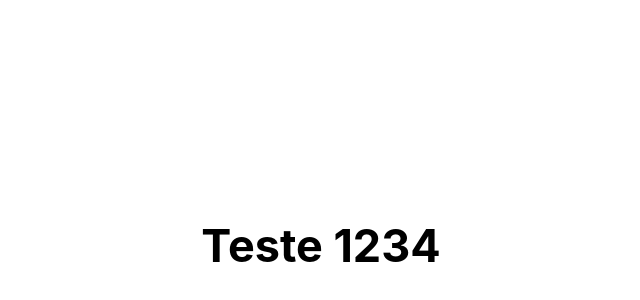
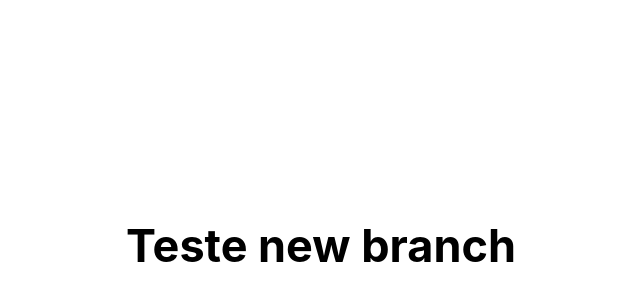
Before and after one commit to wellintonperazzoli/ConsultorioReact, a React (Create React App) app: page / in a window 1280 px wide. Shown: the part 154-454 px from the top of the page, without its empty margins (319-959 px from the left). Built offline with nearby package versions, Linux system fonts and the light colour scheme.

Commit message:
new commit

```diff
--- a/src/App.js
+++ b/src/App.js
@@ -4,7 +4,7 @@ import './App.css';
 function App() {
   return (
     <main>
-      <h1>Teste 1234</h1>
+      <h1>Teste new branch</h1>
     </main>
   );
 }
```
